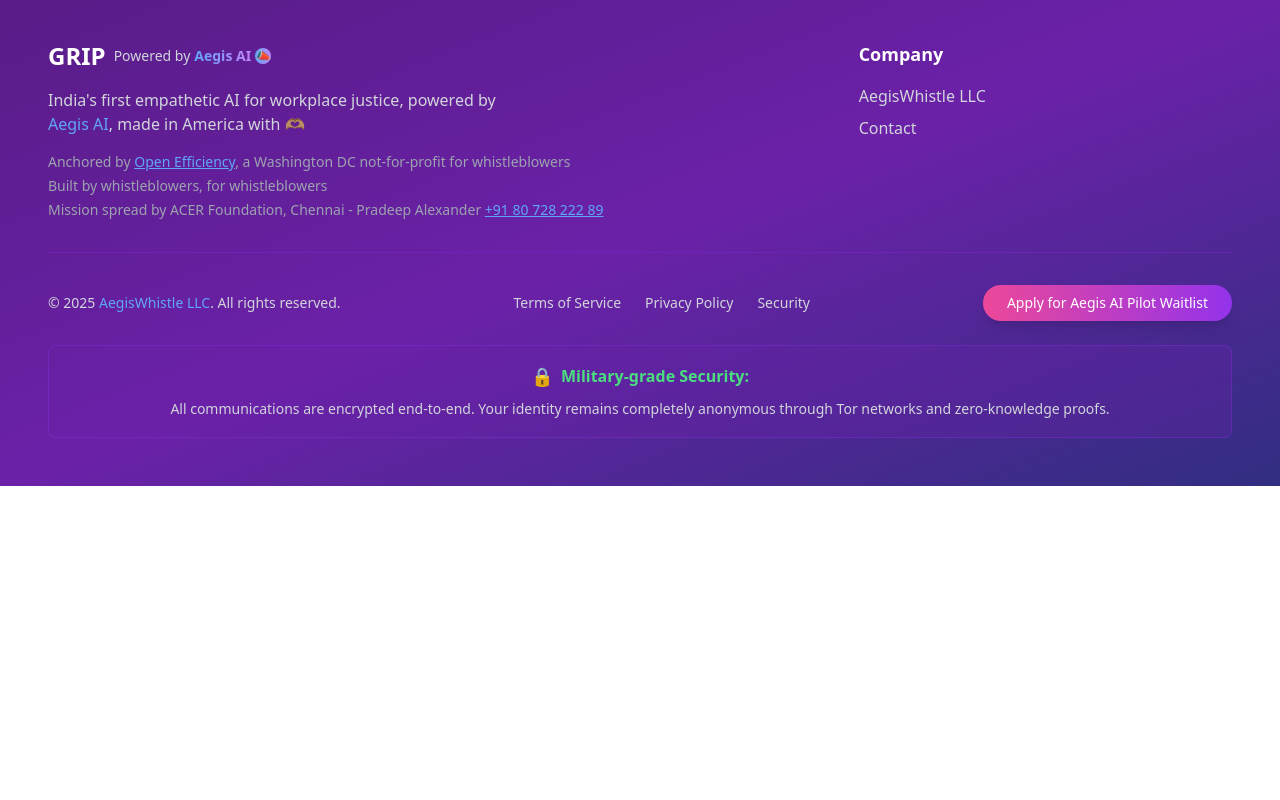
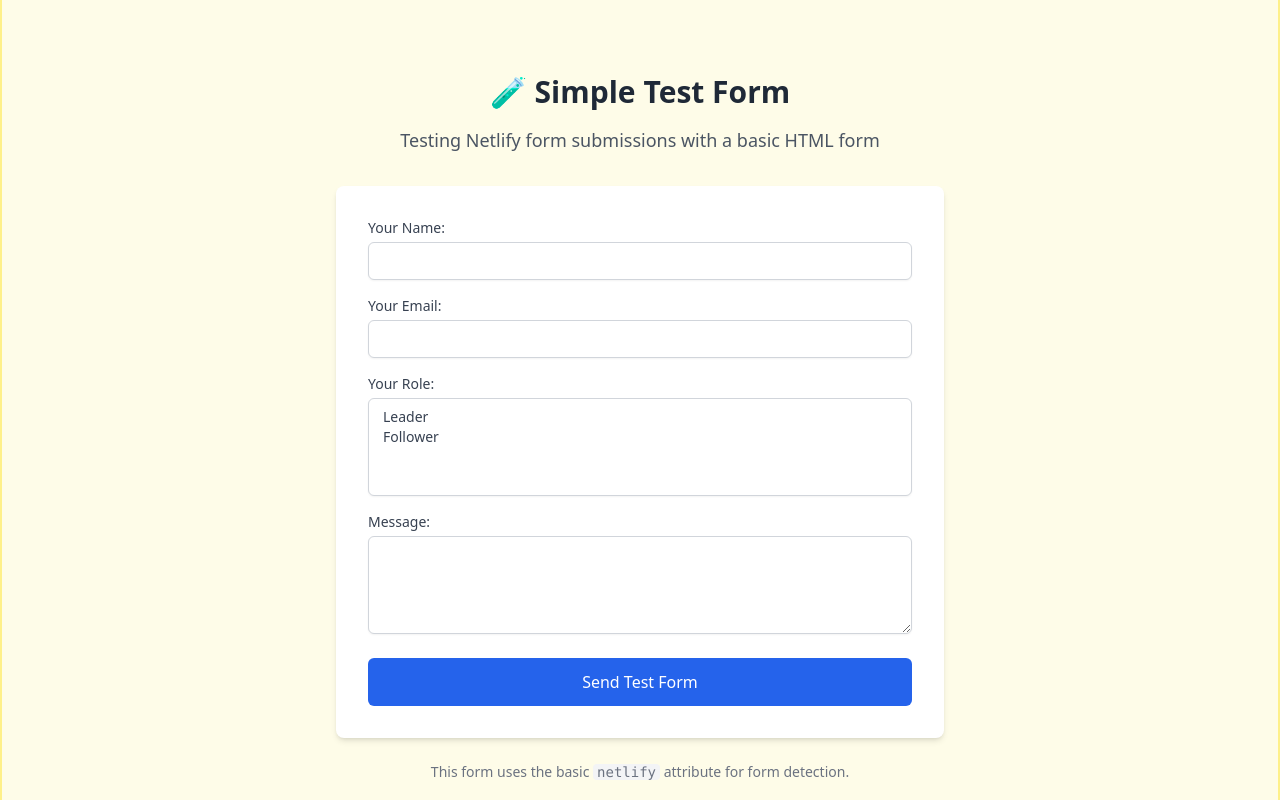
Before and after one commit to openefficiency/GRIP, a React (Vite) app: page / in a window 1280 px wide. Shown: the part 7800-8600 px from the top of the page. Before the commit the page ends 8286 px from the top, so only its background shows below. Built offline with nearby package versions, Linux system fonts and the light colour scheme.

Commit message:
Add Simple Test Form for Netlify

```diff
--- /dev/null
+++ b/src/components/SimpleTestForm.tsx
@@ -0,0 +1,85 @@
+export const SimpleTestForm = () => {
+  return (
+    <section className="py-20 px-4 bg-yellow-50 border-2 border-yellow-200">
+      <div className="container mx-auto max-w-2xl">
+        <div className="text-center mb-8">
+          <h2 className="text-3xl font-bold text-gray-800 mb-4">
+            🧪 Simple Test Form
+          </h2>
+          <p className="text-lg text-gray-600">
+            Testing Netlify form submissions with a basic HTML form
+          </p>
+        </div>
+
+        <div className="bg-white p-8 rounded-lg shadow-md">
+          <form name="contact" method="POST" netlify>
+            <p className="mb-4">
+              <label className="block text-sm font-medium text-gray-700 mb-2">
+                Your Name:
+                <input
+                  type="text"
+                  name="name"
+                  className="mt-1 block w-full rounded-md border border-gray-300 px-3 py-2 shadow-sm focus:border-blue-500 focus:outline-none focus:ring-1 focus:ring-blue-500"
+                  required
+                />
+              </label>
+            </p>
+
+            <p className="mb-4">
+              <label className="block text-sm font-medium text-gray-700 mb-2">
+                Your Email:
+                <input
+                  type="email"
+                  name="email"
+                  className="mt-1 block w-full rounded-md border border-gray-300 px-3 py-2 shadow-sm focus:border-blue-500 focus:outline-none focus:ring-1 focus:ring-blue-500"
+                  required
+                />
+              </label>
+            </p>
+
+            <p className="mb-4">
+              <label className="block text-sm font-medium text-gray-700 mb-2">
+                Your Role:
+                <select
+                  name="role[]"
+                  multiple
+                  className="mt-1 block w-full rounded-md border border-gray-300 px-3 py-2 shadow-sm focus:border-blue-500 focus:outline-none focus:ring-1 focus:ring-blue-500"
+                >
+                  <option value="leader">Leader</option>
+                  <option value="follower">Follower</option>
+                </select>
+              </label>
+            </p>
+
+            <p className="mb-6">
+              <label className="block text-sm font-medium text-gray-700 mb-2">
+                Message:
+                <textarea
+                  name="message"
+                  rows={4}
+                  className="mt-1 block w-full rounded-md border border-gray-300 px-3 py-2 shadow-sm focus:border-blue-500 focus:outline-none focus:ring-1 focus:ring-blue-500"
+                  required
+                ></textarea>
+              </label>
+            </p>
+
+            <p>
+              <button
+                type="submit"
+                className="w-full bg-blue-600 text-white py-3 px-6 rounded-md hover:bg-blue-700 transition-colors duration-200 font-medium"
+              >
+                Send Test Form
+              </button>
+            </p>
+          </form>
+        </div>
+
+        <div className="mt-6 text-center">
+          <p className="text-sm text-gray-500">
+            This form uses the basic <code className="bg-gray-100 px-1 rounded">netlify</code> attribute for form detection.
+          </p>
+        </div>
+      </div>
+    </section>
+  );
+};
--- a/src/pages/Index.tsx
+++ b/src/pages/Index.tsx
@@ -6,6 +6,7 @@ import { HowItWorks } from "@/components/HowItWorks";
 import { Pricing } from "@/components/Pricing";
 import { EmployeeBenefits } from "@/components/EmployeeBenefits";
 import { PilotProgram } from "@/components/PilotProgram";
+import { SimpleTestForm } from "@/components/SimpleTestForm";
 import { Footer } from "@/components/Footer";
 
 const Index = () => {
@@ -19,6 +20,7 @@ const Index = () => {
       <EmployeeBenefits />
       <Pricing />
       <PilotProgram />
+      <SimpleTestForm />
       <Footer />
     </div>
   );
```
